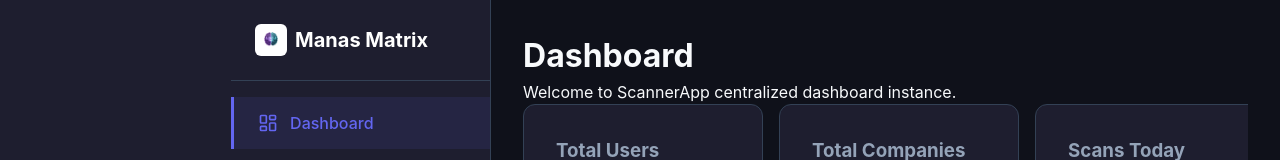
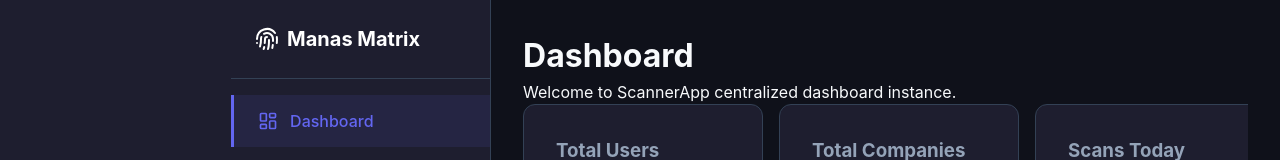
Before and after one commit to bhaveshfuerte/Manas-Mantra, a React (Vite) app in the folder frontend/: page / in a window 1280 px wide. Shown: the top 160 px of the page. Built offline with nearby package versions, Linux system fonts and the light colour scheme; no server answers; sample sign-in values are in the browser's storage; what image-blob-reduce would draw is missing.

Commit message:
revert: remove recently added default Manas Matrix logo from Sidebar fallback

```diff
--- a/frontend/src/components/Sidebar.jsx
+++ b/frontend/src/components/Sidebar.jsx
@@ -26,7 +26,7 @@
                     {globalLogo ? (
                         <img src={globalLogo} alt="Company Logo" style={{ width: '32px', height: '32px', borderRadius: '6px', objectFit: 'contain', backgroundColor: '#fff', padding: '2px' }} />
                     ) : (
-                        <img src="/logo.png" alt="Company Logo fallback" style={{ width: '32px', height: '32px', borderRadius: '6px', objectFit: 'contain', backgroundColor: '#fff', padding: '2px' }} />
+                        <Fingerprint className="text-primary" />
                     )}
                     {globalName}
                 </h2>
```
Also changed, not shown: frontend/src/pages/company/AllUsers.jsx (line endings or trailing spaces).
